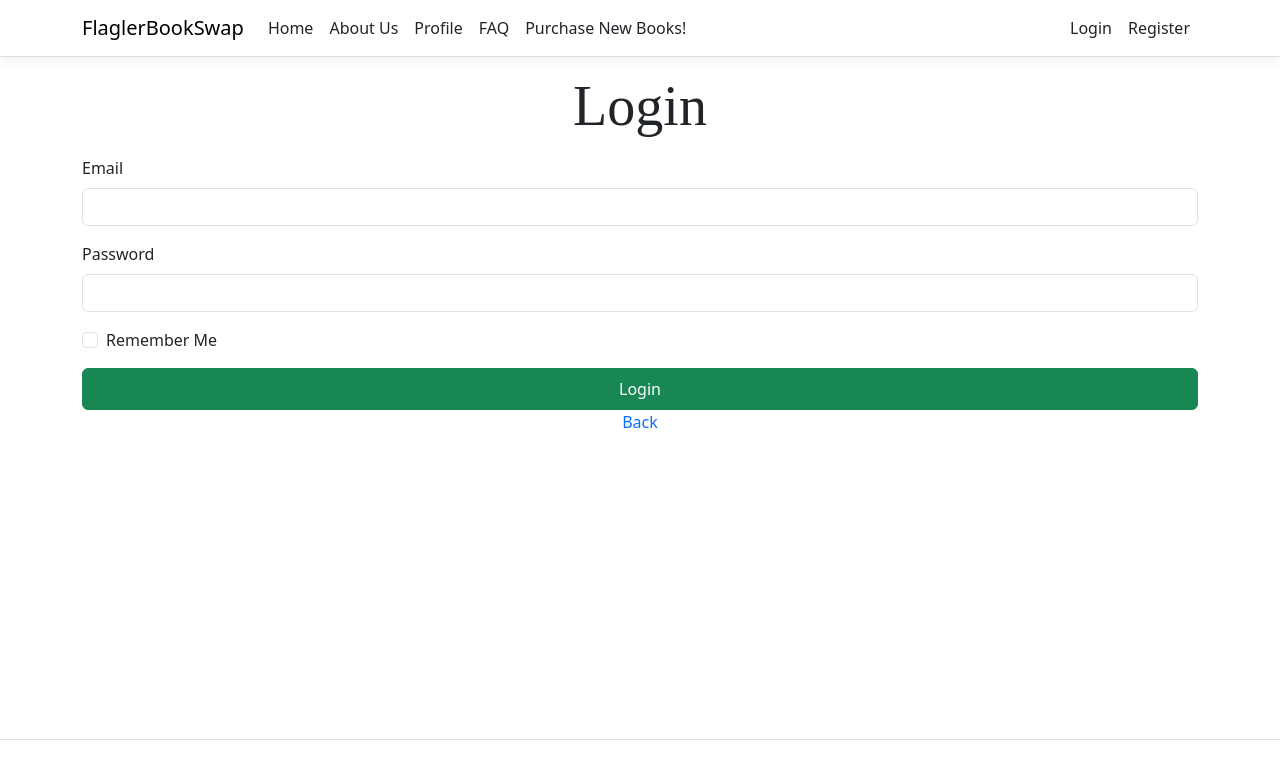
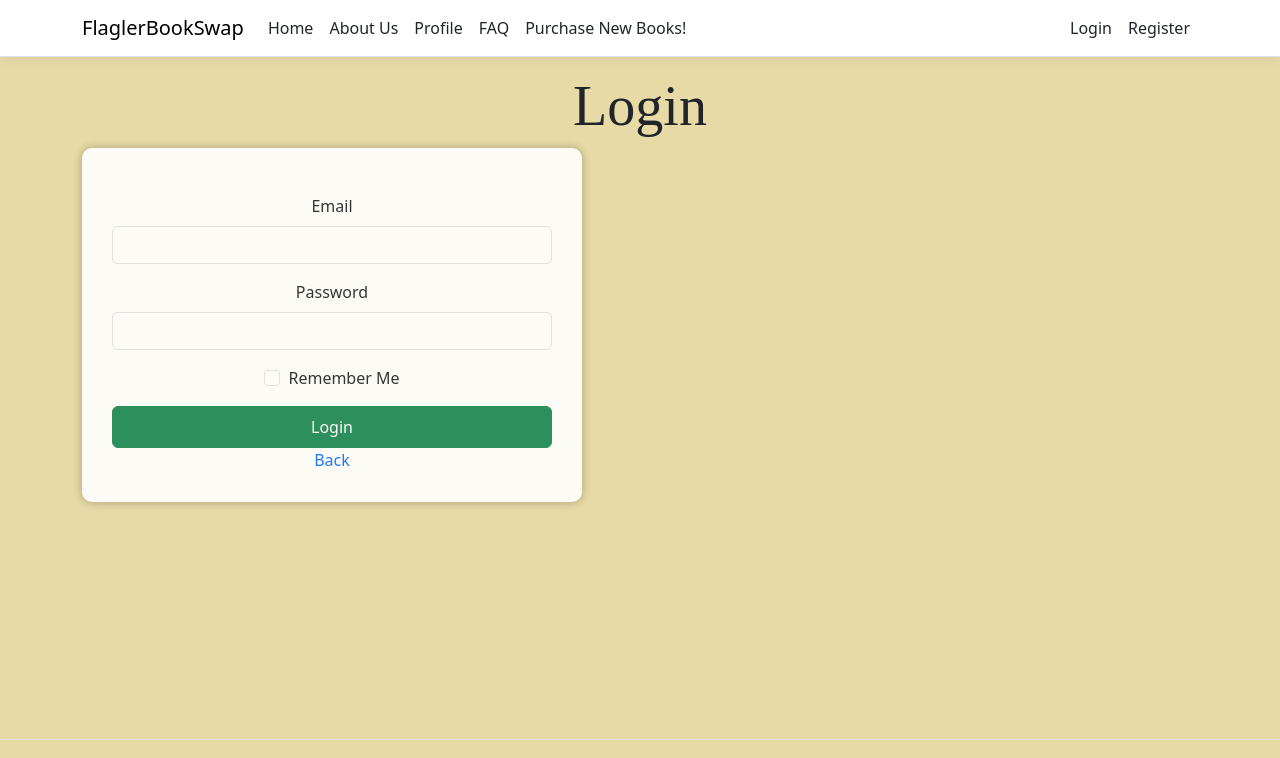
Before and after one commit to bryanlindberg/FlaglerBookSwap, an ASP.NET Core app: page /Login in a window 1280 px wide. Shown: the top 758 px of the page. Run offline with ASP.NET Core 8, Linux system fonts and the light colour scheme; style sheets or scripts are compiled from the project's sources.

Commit message:
3/18 5pm login page almost complete

```diff
--- a/Pages/Login.cshtml
+++ b/Pages/Login.cshtml
@@ -3,11 +3,11 @@
 @{
     ViewData["Title"] = "Login";
 }
-<body class="site">
+<body class="account-container">
 <div class="account-container">
     <div class="text-center">
         <h1 class="display-4 header-font">@ViewData["Title"]</h1>
-    </div>
+
     <div class="account-box">
         <form asp-action="Login" method="dialog">
             <div asp-validation-summary="All" class="text-danger"></div>
--- a/Pages/Shared/_AccountLayout.cshtml
+++ b/Pages/Shared/_AccountLayout.cshtml
@@ -5,7 +5,7 @@
     <meta name="viewport" content="width=device-width, initial-scale=1.0" />
     <title>@ViewBag.Title</title>
     <link rel="stylesheet" href="~/lib/bootstrap/dist/css/bootstrap.min.css" />
-    <link rel="stylesheet" href="~/css/Account.css" asp-append-version="true" />
+    <link rel="stylesheet" href="~/css/site.css" asp-append-version="true" />
 </head>
 <body>
     <div>
--- a/wwwroot/css/site.css
+++ b/wwwroot/css/site.css
@@ -75,3 +75,17 @@ body {
 .bookstore-clr{
     background-color: darkkhaki
 }
+.account-container {
+    background-color: #e7daa7;
+}
+
+
+.account-box {
+    background-color: #ffffff;
+    padding: 30px;
+    border-radius: 10px;
+    box-shadow: 0 0 10px rgba(0, 0, 0, 0.3);
+    max-width: 500px;
+    width: 100%;
+    opacity: .9;
+}
```
Also changed, not shown: wwwroot/css/Account.css (deleted, +0 -12 lines).
